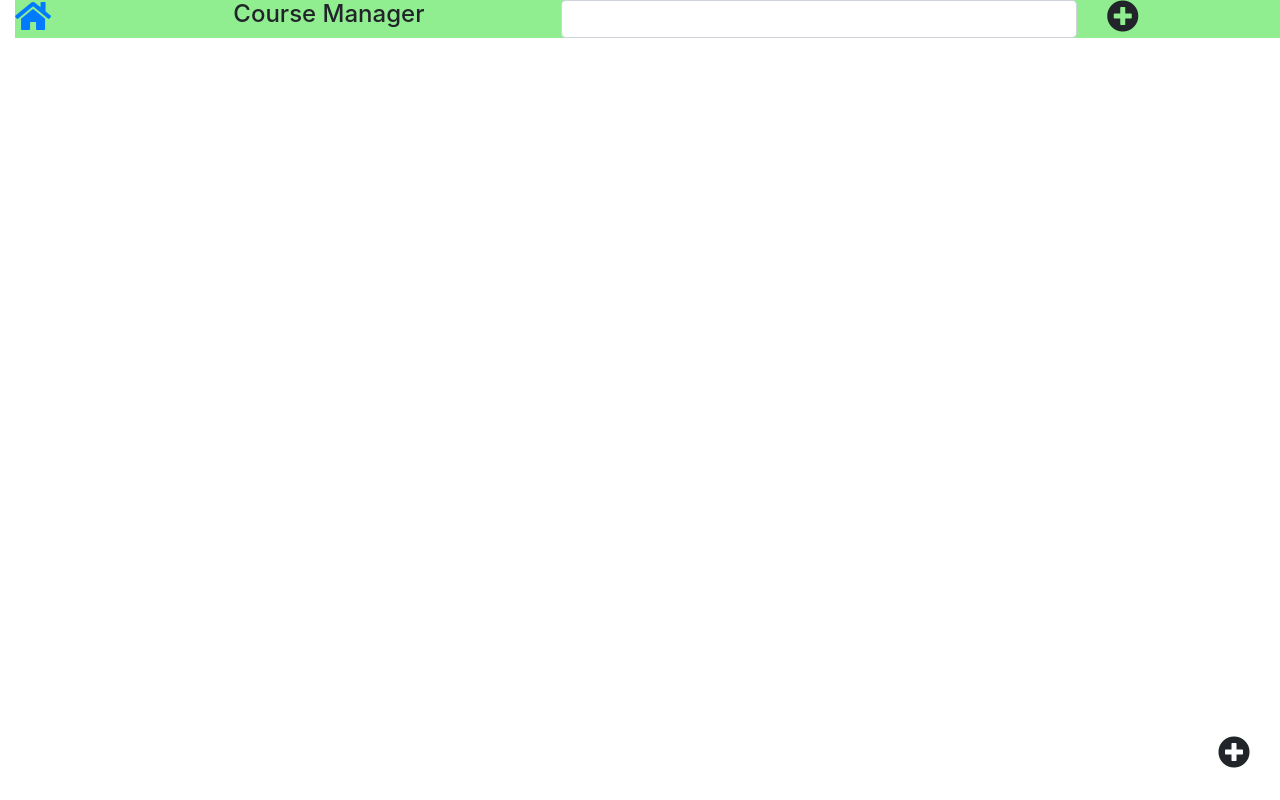
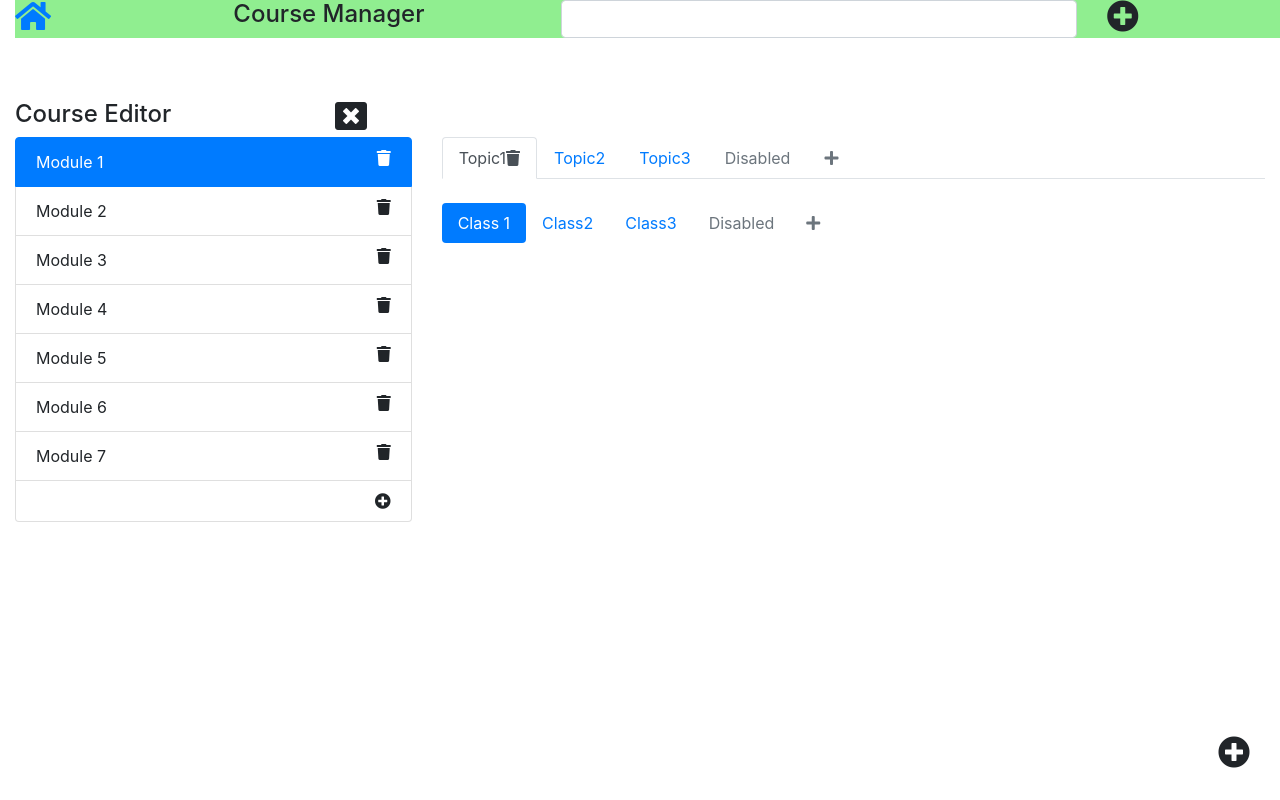
Before and after one commit to yufeng-gao/wbdv-sp21-01-yufeng-client-react, a React (Create React App) app: page /courses/editor in a window 1280 px wide. Built offline with nearby package versions, Linux system fonts and the light colour scheme; no server answers.

Commit message:
Added course editor with goBack functionality

```diff
--- a/src/App.js
+++ b/src/App.js
@@ -8,11 +8,13 @@ import Home from "./components/home";
 function App() {
   return (
     <BrowserRouter>
-          <div className="container-fluid">
-          <Route path="/" exact={true}  component={Home}/>
-          <Route path="/courses" component={CourseManager}/>
-          <Route path="/editor" exact={true} render={(props) => <CourseEditor {...props}/>}/>
-          </div>
+      <div className="container-fluid">
+        <Route path="/" exact={true} component={Home} />
+        <Route path="/courses" component={CourseManager} />
+        <Route path="/courses/editor"
+          render={(props) => <CourseEditor history={props.history} />}>
+        </Route>
+      </div>
     </BrowserRouter>
   );
 }
--- a/src/components/course-card.js
+++ b/src/components/course-card.js
@@ -29,7 +29,7 @@ const CourseCard = ({
                         value={newTitle}
                         className="form-control"/>}
                     <p className="class-text">Some quick example text.</p>
-                    <Link to="/editor" className="btn btn-primary">
+                    <Link to="/courses/editor" className="btn btn-primary">
                         {course.title}
                     </Link>
                 </div>
--- a/src/components/course-editor.js
+++ b/src/components/course-editor.js
@@ -0,0 +1,104 @@
+import React from 'react'
+import {Route} from 'react-router-dom'
+
+const CourseEditor = ({history}) => {
+
+    return(
+        <>
+            <div class="row">
+                <div class="col-3">
+                    <h4>Course Editor</h4>
+                </div>
+                <div class="col-1">
+                    <i class="fa fa-window-close fa-2x"
+                        onClick={() => history.goBack()}></i>
+                </div>
+            </div>
+            <div class="row">
+                <div class="col-12 col-sm-4">
+                    <ul class="list-group">
+                        <li class="list-group-item active">
+                            Module 1
+                    <i class="fa fa-trash float-right wbdv-module-cell"></i>
+                        </li>
+                        <li class="list-group-item wbdv-module-cell">
+                            Module 2
+                    <i class="fa fa-trash float-right wbdv-module-cell"></i>
+                        </li>
+                        <li class="list-group-item wbdv-module-cell">
+                            Module 3
+                    <i class="fa fa-trash float-right wbdv-module-cell"></i>
+                        </li>
+                        <li class="list-group-item wbdv-module-cell">
+                            Module 4
+                    <i class="fa fa-trash float-right wbdv-module-cell"></i>
+                        </li>
+                        <li class="list-group-item wbdv-module-cell">
+                            Module 5
+                    <i class="fa fa-trash float-right"></i>
+                        </li>
+                        <li class="list-group-item wbdv-module-cell">
+                            Module 6
+                    <i class="fa fa-trash float-right"></i>
+                        </li>
+                        <li class="list-group-item wbdv-module-cell">
+                            Module 7
+                    <i class="fa fa-trash float-right"></i>
+                        </li>
+                        <li class="list-group-item wbdv-module-cell">
+                            <i class="fa fa-plus-circle float-right"></i>
+                        </li>
+                    </ul>
+                </div>
+                <div class="col-12 col-sm-8">
+                    <ul class="nav nav-tabs">
+                        <li class="nav-item">
+                            <a class="nav-link active" aria-current="page" href="#">
+                                Topic1
+                        <i class="pull-right fa fa-trash"></i>
+                            </a>
+                        </li>
+                        <li class="nav-item">
+                            <a class="nav-link" href="#">Topic2</a>
+                        </li>
+                        <li class="nav-item">
+                            <a class="nav-link" href="#">Topic3</a>
+                        </li>
+                        <li class="nav-item">
+                            <a class="nav-link disabled" href="#" tabindex="-1" aria-disabled="true">Disabled</a>
+                        </li>
+                        <li class="nav-item">
+                            <a class="nav-link disabled" href="#" tabindex="-1" aria-disabled="true">
+                                <i class="fa fa-plus"></i>
+                            </a>
+                        </li>
+                    </ul>
+
+                    <br />
+
+                    <ul class="nav nav-pills">
+                        <li class="nav-item">
+                            <a class="nav-link active" aria-current="page" href="#">Class 1</a>
+                        </li>
+                        <li class="nav-item">
+                            <a class="nav-link" href="#">Class2</a>
+                        </li>
+                        <li class="nav-item">
+                            <a class="nav-link" href="#">Class3</a>
+                        </li>
+                        <li class="nav-item">
+                            <a class="nav-link disabled" href="#" tabindex="-1" aria-disabled="true">Disabled</a>
+                        </li>
+                        <li class="nav-item">
+                            <a class="nav-link disabled" href="#" tabindex="-1" aria-disabled="true">
+                                <i class="fa fa-plus"></i>
+                            </a>
+                        </li>
+                    </ul>
+                </div>
+            </div>
+        </>
+    )
+}
+
+export default CourseEditor;
--- a/src/components/course-manager.js
+++ b/src/components/course-manager.js
@@ -3,6 +3,7 @@
 import React, {useState} from 'react';
 import CourseTable from "./course-table";
 import CourseGrid from "./course-grid";
+import CourseEditor from "./course-editor"
 import {Link, Route} from "react-router-dom";
 import courseService from "../services/course-service";
 import './course-manager.css'
--- a/src/components/home.js
+++ b/src/components/home.js
@@ -12,7 +12,7 @@ export default () =>
             <Link to="/courses/grid" className="list-group-item">
                 Courses Grid
             </Link>
-            <Link to="/editor" className="list-group-item">
+            <Link to="/courses/editor" className="list-group-item">
                 Course Editor
             </Link>
         </div>
```
